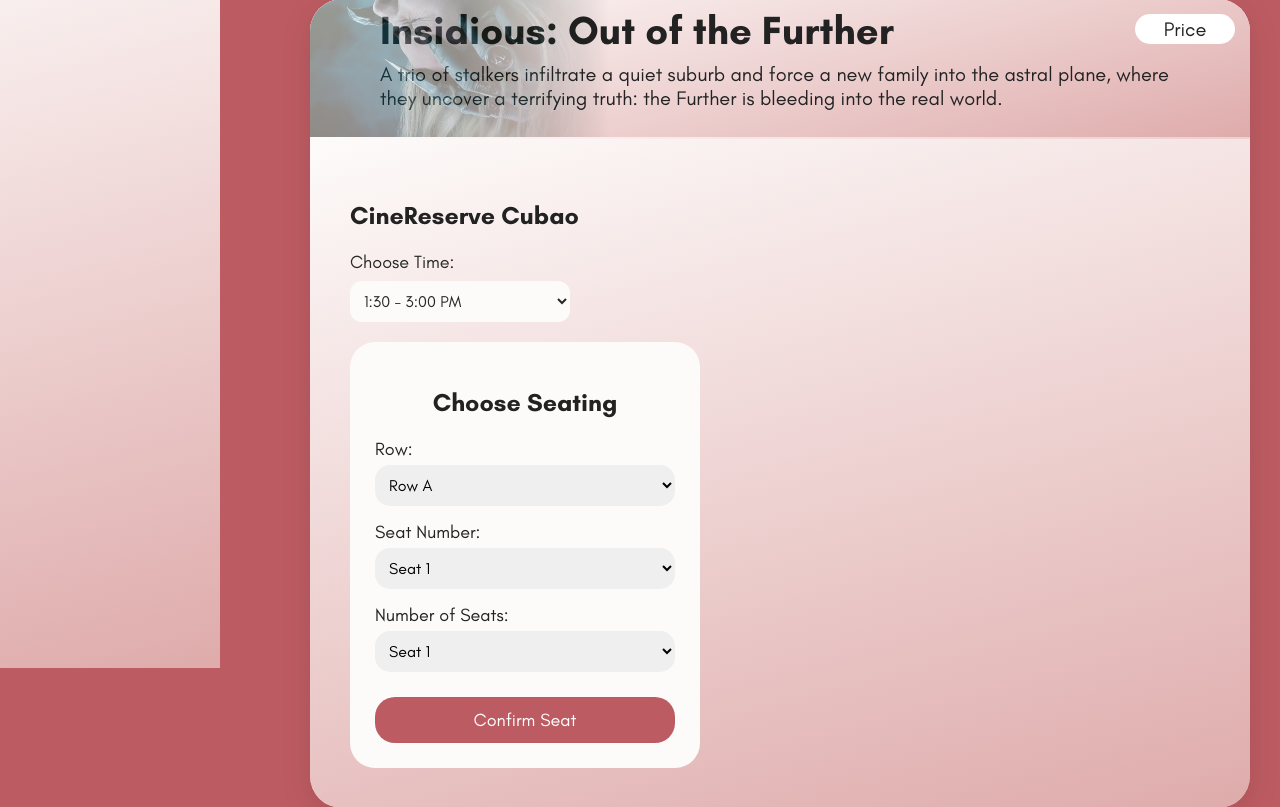
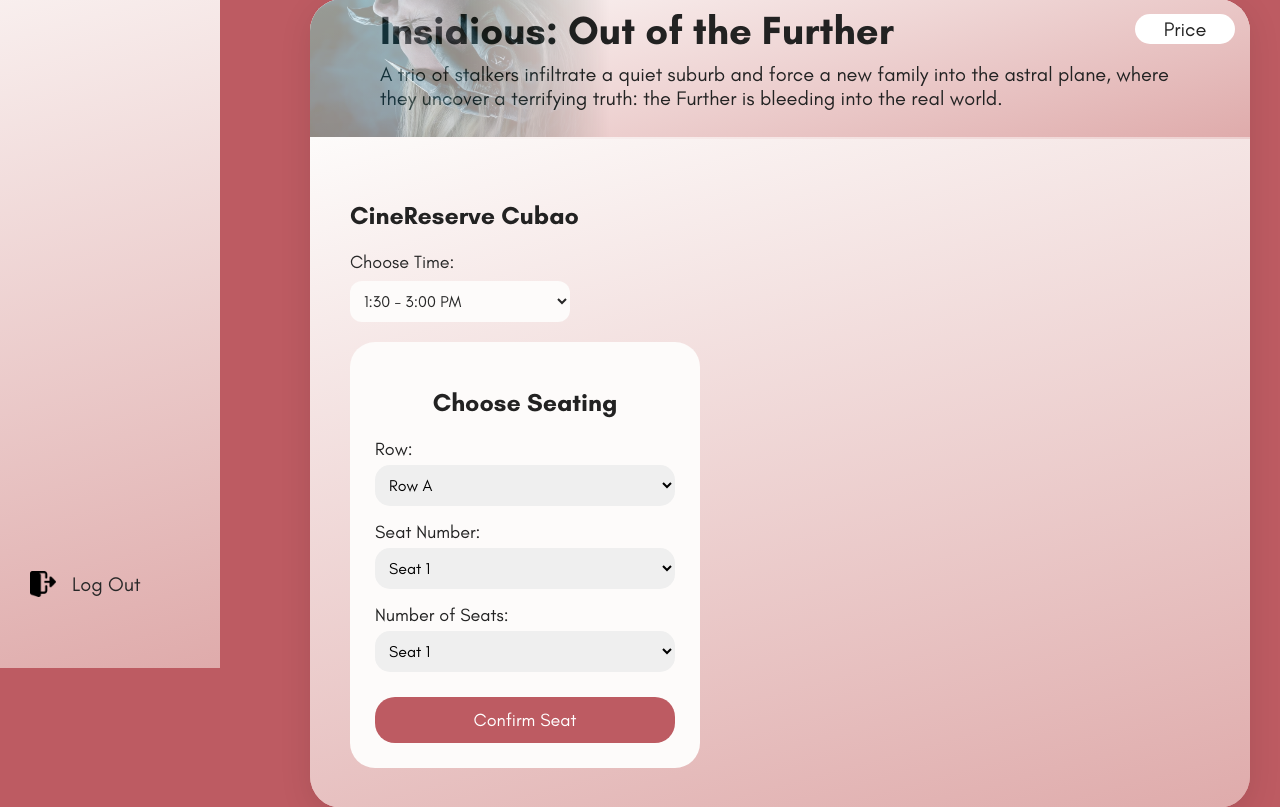
Before and after one commit to nox-exe/CineReserve, a PHP site: page /Reservation_Insidious.php in a window 1280 px wide. Shown: the part 132-939 px from the top of the page. Run offline with PHP 8.4, Linux system fonts and the light colour scheme.

Commit message:
Update Reservation_Insidious.php

```diff
--- a/Reservation_Insidious.php
+++ b/Reservation_Insidious.php
@@ -21,6 +21,14 @@
         <img src="Assets/UI-icons/Reservation.png" class="Reservation-icon" width="30px">
         <a href="Reservation_list.php">
         Reservation
+        </a>
+        </li>
+
+
+        <li class="Logout">
+        <img src="Assets/UI-icons/Logout.png" class="Logout-icon" width="26px">
+        <a href="Login.php">
+        Log Out
         </a>
         </li>
 
```
